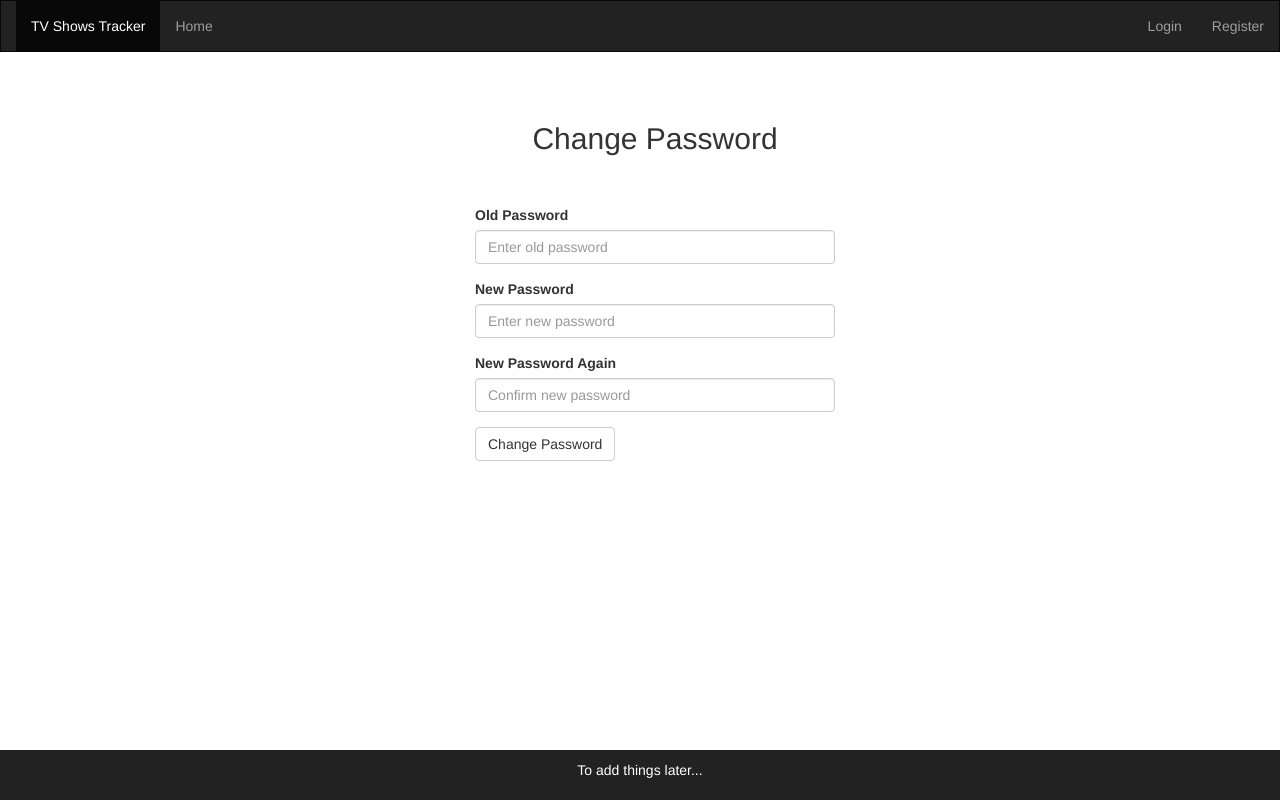
After one commit to S4G4R/tv-tracker, a Flask app: template templates/change_password.html in a window 1280 px wide. The commit adds this page. Run offline with Flask 2, Linux system fonts and the light colour scheme; the template is opened without the code that fills it: values that come from a table or form of the project are taken from there, others are empty; some libraries are stand-ins or nearby versions.

Commit message:
added functionality to change password

```diff
--- a/app/forms.py
+++ b/app/forms.py
@@ -47,3 +47,12 @@ class ChangeRating(FlaskForm):
     movie_id = HiddenField('', validators=[DataRequired()])
     rating = IntegerField('Rating', validators=[NumberRange(min=0,max=100,message='Enter rating between 0 and 100!')])
     submit2 = SubmitField('⟳')
+
+class PasswordChangeForm(FlaskForm):
+    old_pw = PasswordField('Old Password', validators=[DataRequired()])
+    new_pw = PasswordField('New Password', validators=[DataRequired()])
+    new_pw_again = PasswordField('New Password Again', validators=[
+        DataRequired(),
+        EqualTo('new_pw', message='Passwords do not match!')
+    ])
+    submit = SubmitField('Change Password')
--- a/app/routes.py
+++ b/app/routes.py
@@ -1,6 +1,6 @@
 from flask import render_template, redirect, Blueprint, flash, request
 from werkzeug.security import generate_password_hash, check_password_hash
-from app.forms import LoginForm, RegisterForm, SearchForm, QuickAddForm, AddEpisodes, UpdateSeason, ChangeStatus, ChangeRating
+from app.forms import LoginForm, RegisterForm, SearchForm, QuickAddForm, AddEpisodes, UpdateSeason, ChangeStatus, ChangeRating, PasswordChangeForm
 from app.models import User, Show, Movie
 from app.search import search_movie, search_tv, search_by_id
 from flask_login import login_user, logout_user, login_required, current_user
@@ -245,3 +245,31 @@ def movies():
         return redirect('/movies')
 
     return render_template('movies.html', movies=movies, changestatus=changestatus, changerating=changerating)
+
+@app_routing.route('/changepassword', methods=['GET','POST'])
+@login_required
+def changepassword():
+
+    form = PasswordChangeForm()
+
+    if form.validate_on_submit():
+
+        old_pw = form.old_pw.data
+        new_pw = form.new_pw.data
+
+        curr_pw_hash = db.session.query(User).filter_by(id=current_user.id).first().pw_hash
+
+        if not check_password_hash(curr_pw_hash, old_pw):
+            flash('Wrong password! Please try again.','error')
+            return redirect('/changepassword')
+
+        user = db.session.query(User).filter_by(id=current_user.id).first()
+
+        user.pw_hash = generate_password_hash(new_pw)
+
+        db.session.commit()
+
+        flash('Changed successfully!', 'success')
+        return redirect('/myaccount')
+
+    return render_template('change_password.html', form=form)
--- /dev/null
+++ b/templates/change_password.html
@@ -0,0 +1,45 @@
+{% extends 'layout.html' %}
+
+{% block title %}
+Change Password
+{% endblock %}
+
+{% block body %}
+<section id="" class="outer-wrapper">
+
+    <div class="inner-wrapper">
+        <div class="container">
+            <div class="row">
+                <div class="col-sm-4 col-sm-offset-4">
+                    <h2 class="text-center">Change Password</h2>
+                    <br><br>
+                    <form role="form" method="post">
+                        {{ form.csrf_token }}
+                        <div class="form-group">
+                            {{ form.old_pw.label }}
+                            {{ form.old_pw(class_="form-control", placeholder="Enter old password", type="password") }}
+                        </div>
+                        <div class="form-group">
+                            {{ form.new_pw.label }}
+                            {{ form.new_pw(class_="form-control", placeholder="Enter new password", type="password") }}
+                        </div>
+                        <div class="form-group">
+                            {{ form.new_pw_again.label }}
+                            {{ form.new_pw_again(class_="form-control", placeholder="Confirm new password", type="password") }}
+                            {% if form.errors %}
+                            <ul class=errors>
+                                {% for error in form.new_pw_again.errors %}
+                                <br><li><b>{{ error }}</b></li>
+                                {% endfor %}
+                            </ul>
+                            {% endif %}
+                        </div>
+                        {{ form.submit(class_="btn btn-default") }}
+                    </form>
+                </div>
+            </div>
+        </div>
+    </div>
+
+</section>
+{% endblock %}
```
Also changed, not shown: templates/account.html (+6 -1 lines).
